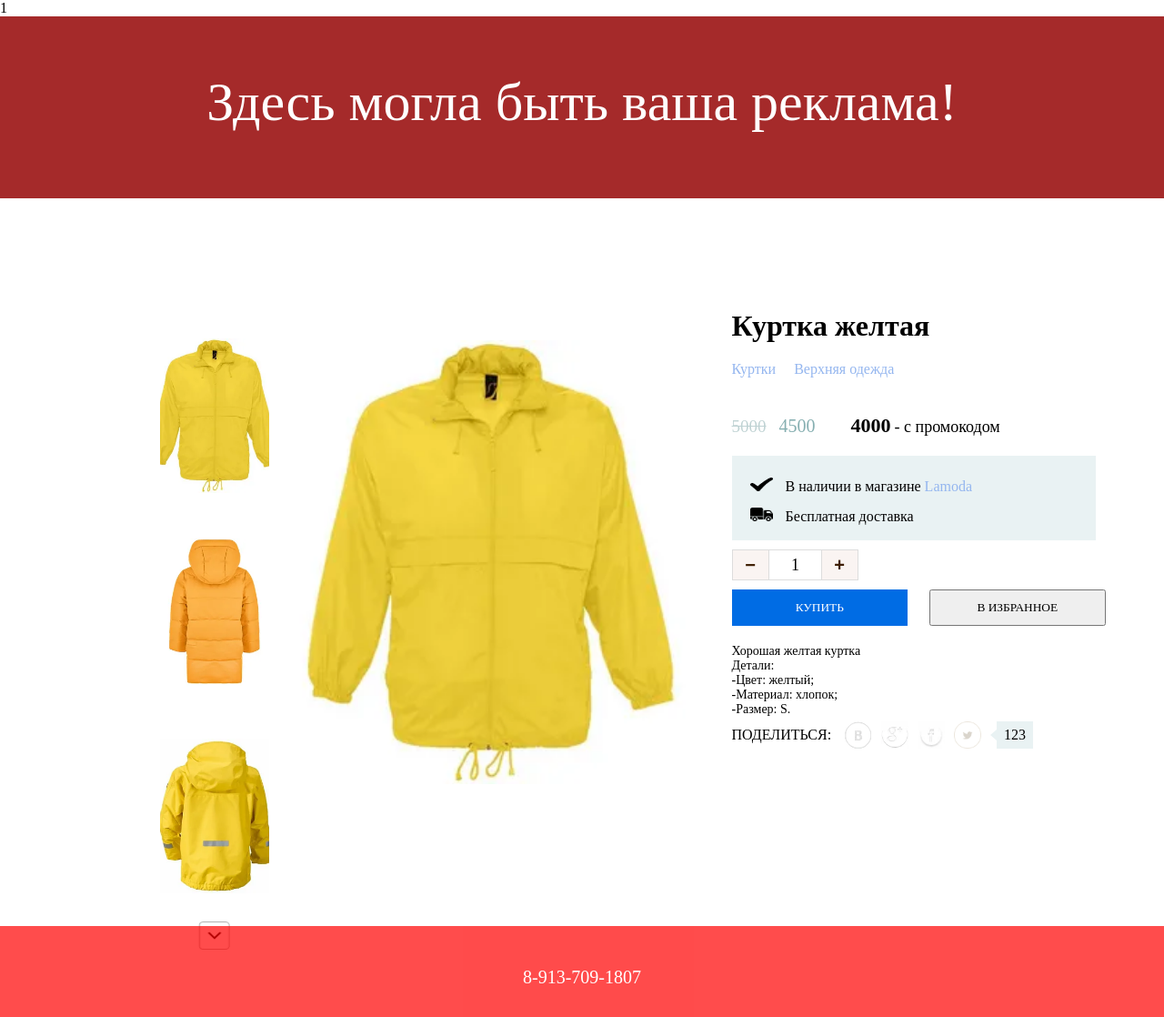
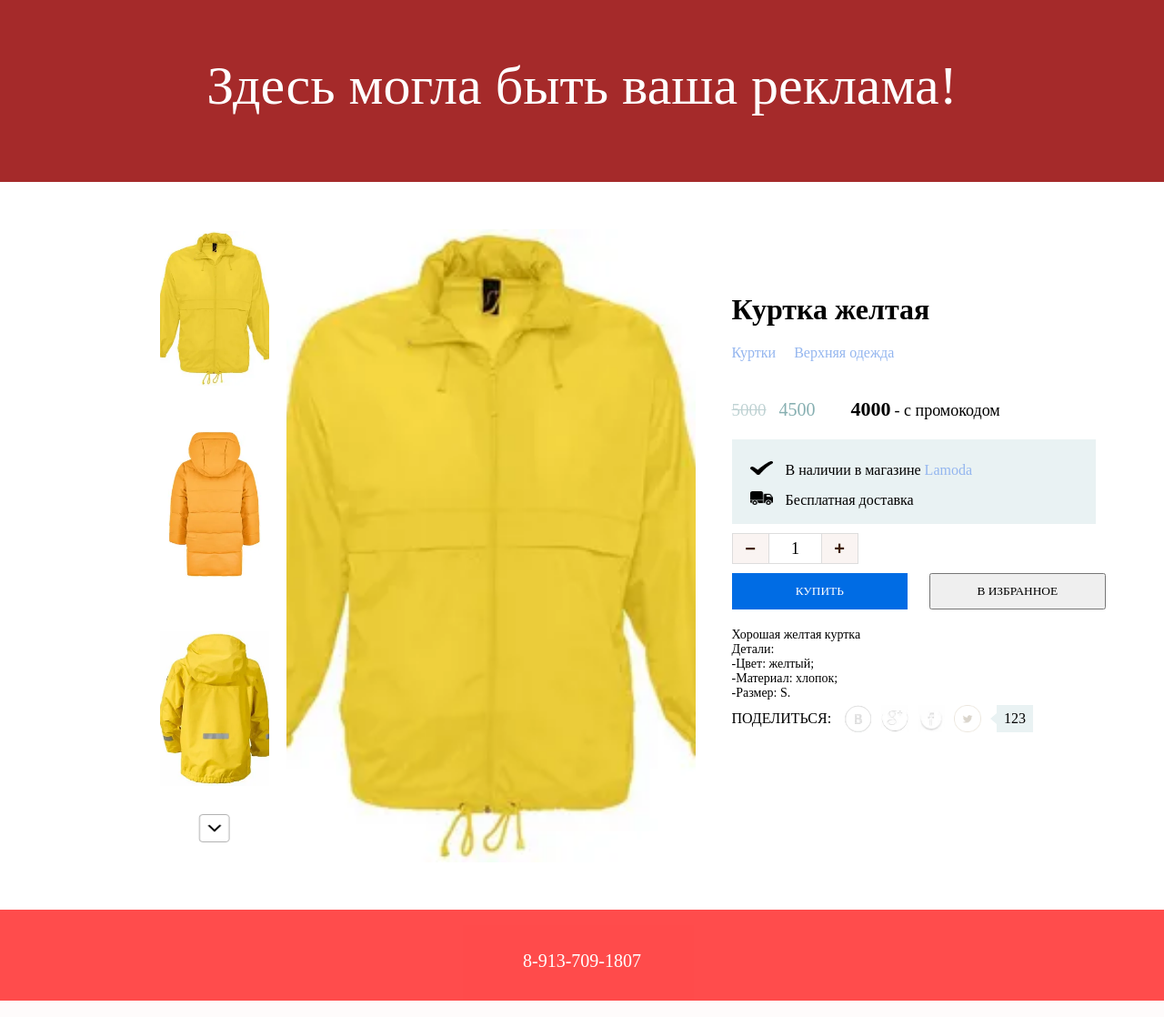
Before and after one commit to ivan199819981998/site, a PHP site: page /index3.php?prid=1 in a window 1280 px wide; the page is wider, and only the part inside the window is pictured. Shown: that part at 91% size. Run offline with PHP 8.4, Linux system fonts and the light colour scheme; data comes from the database, SQL or seed files in the repository; some libraries are stand-ins or nearby versions.

Commit message:
Add files via upload

```diff
--- a/localhost/css/CSS3.css
+++ b/localhost/css/CSS3.css
@@ -14,7 +14,7 @@ body {
 main {
   padding-left: 160px;
   width: 100%;
-  height: 100vh;
+  height: 800px;
   display: flex;
   justify-content: center;
   font-family: Arial, Helvetica, sans-serif;
@@ -36,6 +36,7 @@ main {
   flex-flow: row wrap;
   align-content: flex-start;
   justify-content: center;
+  margin-bottom:  200px;
 }
 
 .choise1,
@@ -56,9 +57,8 @@ main {
 }
 
 .window {
-  height: 70%;
+  height: 100%;
   width: 450px;
-
   background-size: cover;
   background-repeat: no-repeat;
   background-position: center center;
--- a/localhost/index3.php
+++ b/localhost/index3.php
@@ -1,5 +1,3 @@
-
-
 
 <?php
 require ('DB.php')
@@ -9,7 +7,6 @@ require ('DB.php')
 /*mysqli_report(MYSQLI_REPORT_ERROR | MYSQLI_REPORT_STRICT);*/
 $prid=($_GET["prid"]);
 $prid = (int)$prid;
-echo ($prid);
     $index3 = mysqli_query($dbconnect,"SELECT p.Name, p.ID_Products, p.Characteristics, p.Description, p.Price, p.Discont_Price, p.Promo_Code_Price, p.Main_Picture, pi.Link
     FROM products p
     JOIN pictures pi on p.Main_Picture = pi.ID_Picture
@@ -17,11 +14,6 @@ echo ($prid);
 $row = mysqli_fetch_assoc($index3);
 $image= $row['Link'];
 ?>
-
-
-
-
-
 
 <!DOCTYPE html>
 <html lang="ru">
@@ -59,6 +51,7 @@ $image= $row['Link'];
            echo("<img class='choise1 zoom' src='img/$gg' alt='' />");
              }
             ?>
+
           <img
             class="button_menu"
             src="img/Button_menu_more_closed2.png"
@@ -70,8 +63,8 @@ $image= $row['Link'];
 
           <div class="frame_zaglav">
             <h1 style="margin-bottom: 20px"><?php  echo ($row['Name']);  ?></h1>
+            <div style="justify-content: flex-start; display: flex">
 
-            <div style="justify-content: flex-start; display: flex">
             <?php
              $categ = mysqli_query($dbconnect,"SELECT p.Name, s.Name, s.ID_Section
              FROM products p
@@ -124,7 +117,6 @@ $image= $row['Link'];
               <p>В корзину добавлено:&nbsp<span class="gg"></span> &nbsp<span class="ff"></span></p>
              </div>
           </div>
-
 
           <div class="frame_click">
             <button class="buy button">
```
